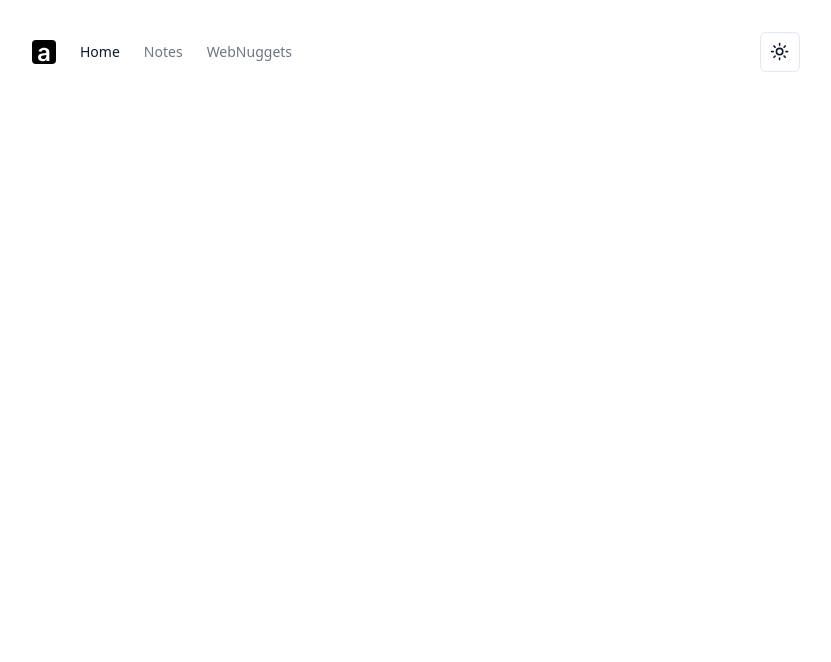
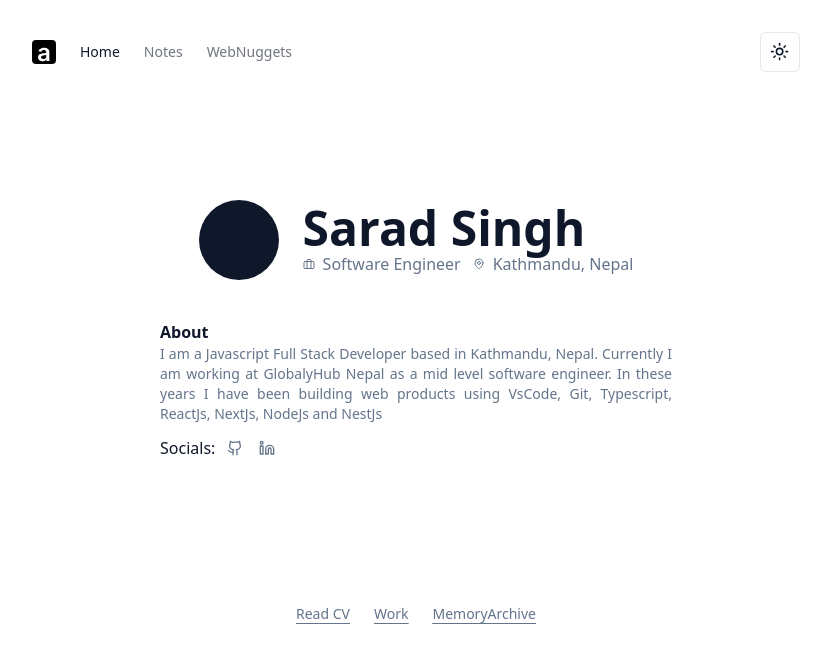
Before and after one commit to theArkein/portfolio, a Next.js app: page / in a window 1280 px wide. Shown: the top 662 px of the page, without its empty margins (224-1055 px from the left). Built offline with nearby package versions, Linux system fonts and the light colour scheme.

Commit message:
homepage content (wip)

```diff
--- a/src/app/page.tsx
+++ b/src/app/page.tsx
@@ -1,6 +1,101 @@
 import { ModeToggle } from "@/components/ui/mode-toggle";
+import {
+  BriefcaseIcon,
+  FolderIcon,
+  GamepadIcon,
+  GithubIcon,
+  LinkedinIcon,
+  MapPinIcon,
+  PinIcon,
+} from "lucide-react";
 import Image from "next/image";
+import Link from "next/link";
+
+const bottomNavs = [
+  {
+    label: "Read CV",
+    path: "/",
+  },
+  {
+    label: "Work",
+    path: "/",
+  },
+  {
+    label: "MemoryArchive",
+    path: "/",
+  },
+];
+
+const socials = [
+  {
+    icon: <GithubIcon width={16} />,
+    path: "https://github.com/theArkein/theArkein",
+    enable: true,
+  },
+  {
+    icon: <LinkedinIcon width={16} />,
+    path: "https://github.com/theArkein/theArkein",
+    enable: true,
+  },
+  {
+    icon: <GamepadIcon width={16} />,
+    path: "https://github.com/theArkein/theArkein",
+    enable: false,
+  },
+];
 
 export default function Home() {
-  return <div className="relative"></div>;
+  return (
+    <div className="relative flex flex-col  h-[calc(100vh-102px)] pt-32">
+      <div className="flex-auto flex flex-col items-center">
+        <div className="flex gap-6 items-center mx-auto">
+          <div className=" h-20 w-20 bg-foreground rounded-full"></div>
+          <div>
+            <h1 className=" text-5xl font-bold">Sarad Singh</h1>
+            <div className=" text-muted-foreground flex gap-3">
+              <div className="flex gap-2">
+                <BriefcaseIcon className=" w-3" /> <h3>Software Engineer</h3>
+              </div>
+              <div className=" flex gap-2">
+                <MapPinIcon className=" w-3" /> <h3>Kathmandu, Nepal</h3>
+              </div>
+            </div>
+          </div>
+        </div>
+        <div className=" mt-10 w-[512px] mx-auto">
+          <h4 className=" font-semibold">About</h4>
+          <p className=" typo-muted text-justify">
+            I am a Javascript Full Stack Developer based in Kathmandu, Nepal.
+            Currently I am working at GlobalyHub Nepal as a mid level software
+            engineer. In these years I have been building web products using
+            VsCode, Git, Typescript, ReactJs, NextJs, NodeJs and NestJs
+          </p>
+          <div className="mt-3 flex gap-3 items-center">
+            <h3>Socials:</h3>
+            <div className="flex gap-4 text-muted-foreground">
+              {socials.map(
+                (social, index) =>
+                  social.enable && (
+                    <Link key={index} href={social.path}>
+                      {social.icon}
+                    </Link>
+                  )
+              )}
+            </div>
+          </div>
+        </div>
+        <div className="flex justify-center gap-6 mt-36 text-muted-foreground underline underline-offset-4 text-sm ">
+          {bottomNavs.map((nav) => (
+            <Link
+              className="hover:text-foreground"
+              key={nav.label}
+              href={nav.path}
+            >
+              {nav.label}
+            </Link>
+          ))}
+        </div>
+      </div>
+    </div>
+  );
 }
```
